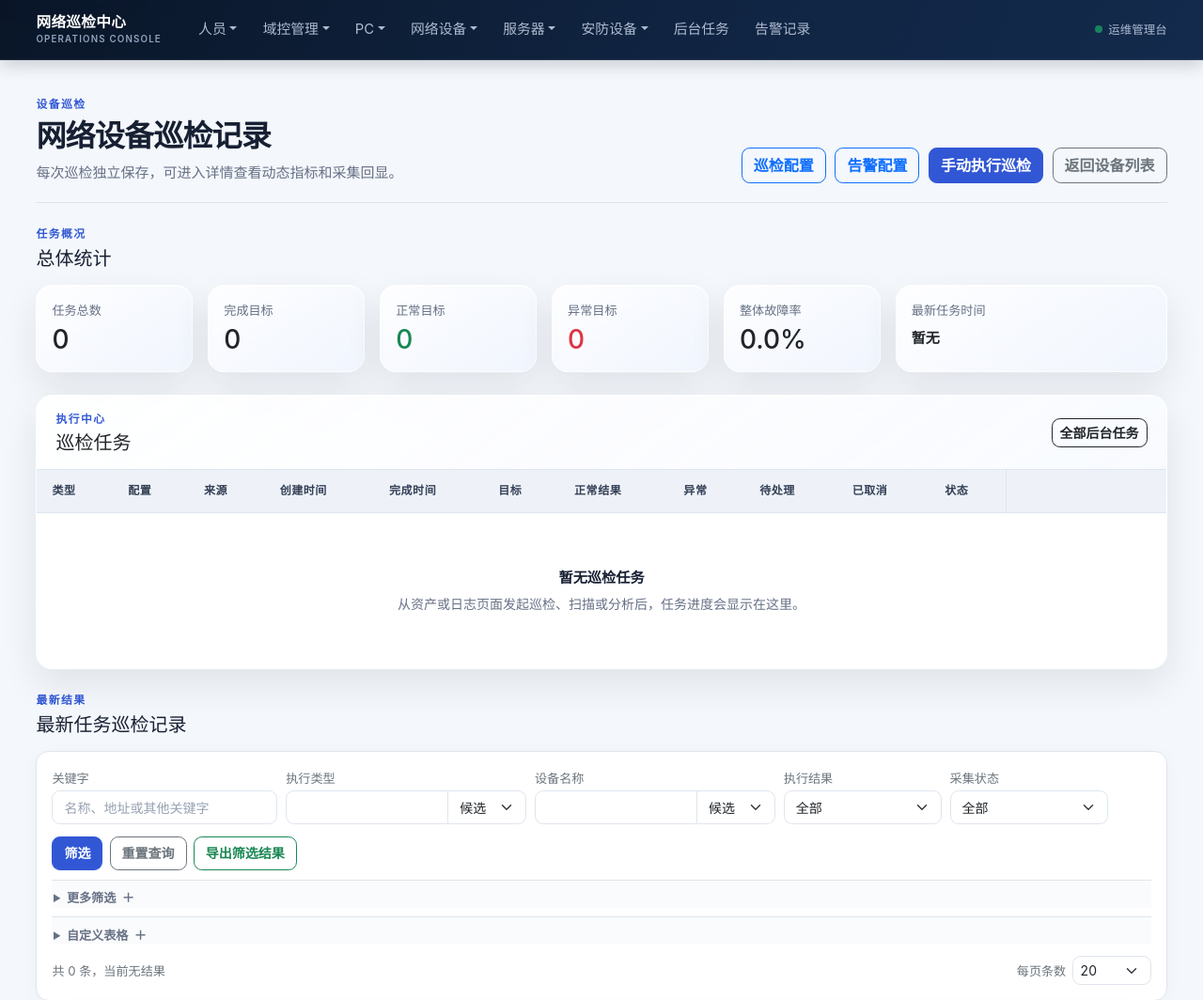
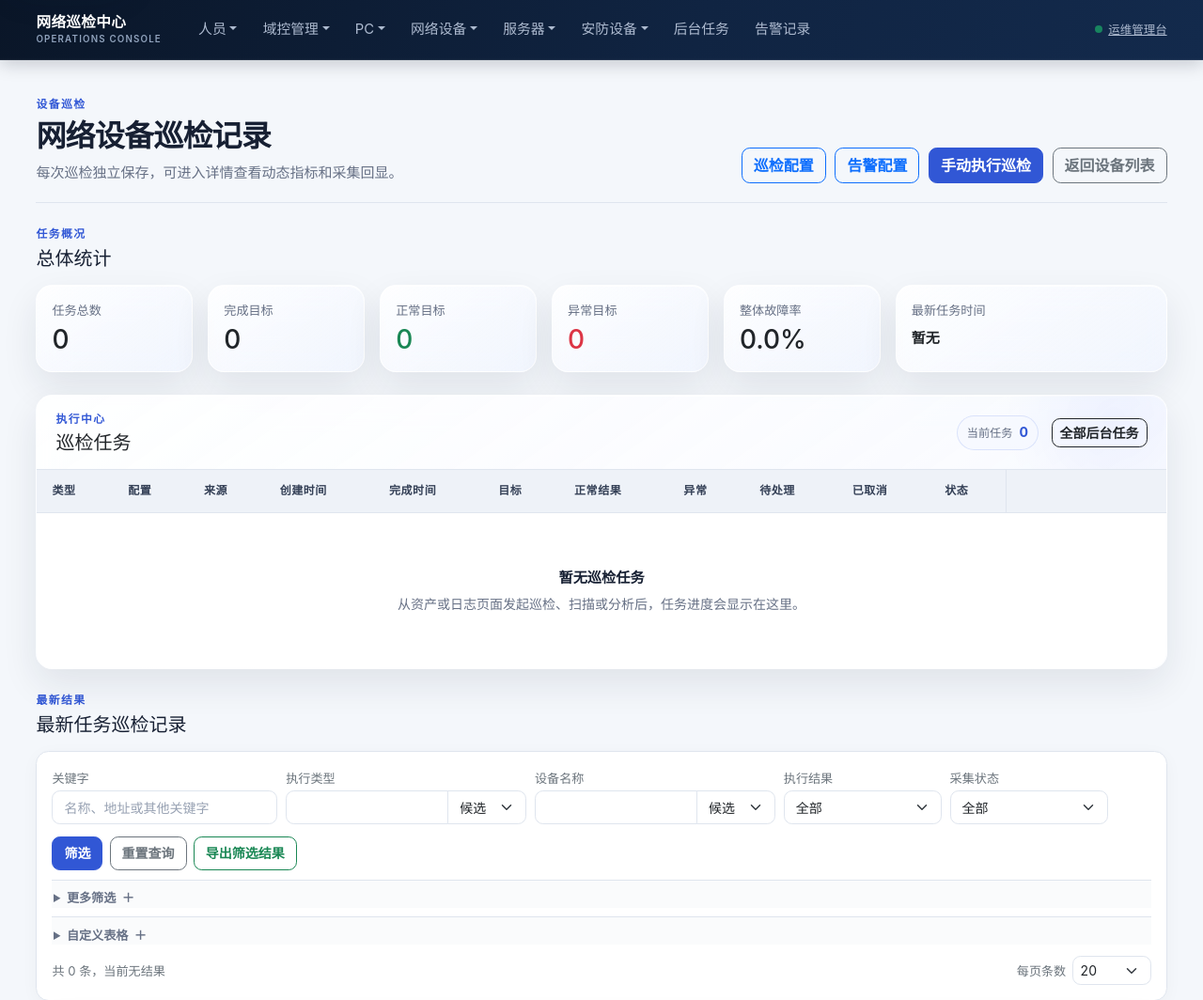
Before and after one commit to a87150/Net-Inspection, a Django app: page /records/networks/ in a window 1280 px wide. Shown: the top 1064 px of the page at 94% size. Run offline with Django 5.2, Linux system fonts and the light colour scheme; data that the repository does not hold is empty; parts of the project's set-up code (start-up, migrations or seed data) failed here and were passed over; some libraries are stand-ins or nearby versions.

Commit message:
style: refine execution and department workspaces

```diff
--- a/index/templates/common/base.html
+++ b/index/templates/common/base.html
@@ -52,7 +52,7 @@
                     <li class="nav-item"><a class="nav-link" href="{% url 'task_list' %}">后台任务</a></li>
                     <li class="nav-item"><a class="nav-link" href="{% url 'alert_list' %}">告警记录</a></li>
                 </ul>
-                <span class="navbar-text app-navbar__context"><span class="status-dot status-dot--success" aria-hidden="true"></span>运维管理台</span>
+                <a class="navbar-text app-navbar__context" href="{% url 'admin:index' %}"><span class="status-dot status-dot--success" aria-hidden="true"></span>运维管理台</a>
             </div>
         </div>
     </nav>
--- a/index/templates/inspections/record_list.html
+++ b/index/templates/inspections/record_list.html
@@ -39,7 +39,7 @@
 
 <div data-table-workspace data-table-key="{{ table_preference_key|default:table_definition.key }}">
     <div class="table-toolbar">{% include 'common/table_workspace.html' %}</div>
-    <div class="card surface-card table-scroll-shell"><p class="table-scroll-hint">可横向滚动查看完整记录，最右侧操作列保持可见</p><div class="table-responsive" role="region" aria-label="{% if record_type == 'computer_analysis' %}日志分析记录{% else %}{{ item_name }}巡检记录{% endif %}数据表" tabindex="0"><table class="table data-table table-hover align-middle mb-0">
+    <div class="card surface-card table-scroll-shell execution-list-workspace"><p class="table-scroll-hint">可横向滚动查看完整记录，最右侧操作列保持可见</p><div class="table-responsive" role="region" aria-label="{% if record_type == 'computer_analysis' %}日志分析记录{% else %}{{ item_name }}巡检记录{% endif %}数据表" tabindex="0"><table class="table data-table table-hover align-middle mb-0">
         <thead><tr>
             {% for field in table_definition.fields %}
             <th data-column-key="{{ field.key }}"{% if field.sortable %} aria-sort="{% if table_state.sort == field.key %}{% if table_state.order == 'asc' %}ascending{% else %}descending{% endif %}{% else %}none{% endif %}"{% endif %}{% if not field.default_visible %} hidden{% endif %}>
--- a/index/templates/inspections/records.html
+++ b/index/templates/inspections/records.html
@@ -5,7 +5,7 @@
 <header class="page-heading"><div class="page-heading__copy"><p class="page-heading__eyebrow">执行记录</p><h1 class="page-heading__title">巡检与分析记录</h1><p class="page-heading__description">PC 日志分析记录与网络设备、服务器、安防设备巡检统一展示。</p></div><div class="page-heading__actions"><a href="{% url 'index' %}" class="btn btn-outline-secondary">返回总览</a></div></header>
 <div data-table-workspace data-table-key="{{ table_preference_key|default:table_definition.key }}">
 <div class="table-toolbar">{% include 'common/table_workspace.html' %}</div>
-<div class="card surface-card table-scroll-shell"><p class="table-scroll-hint">可横向滚动查看完整执行记录</p><div class="table-responsive" role="region" aria-label="巡检与分析记录数据表" tabindex="0"><table class="table data-table table-hover align-middle mb-0"><thead><tr>
+<div class="card surface-card table-scroll-shell execution-list-workspace"><p class="table-scroll-hint">可横向滚动查看完整执行记录</p><div class="table-responsive" role="region" aria-label="巡检与分析记录数据表" tabindex="0"><table class="table data-table table-hover align-middle mb-0"><thead><tr>
 {% for field in table_definition.fields %}<th data-column-key="{{ field.key }}"{% if field.sortable %} aria-sort="{% if table_state.sort == field.key %}{% if table_state.order == 'asc' %}ascending{% else %}descending{% endif %}{% else %}none{% endif %}"{% endif %}{% if not field.default_visible %} hidden{% endif %}>{% if field.sortable %}{% if table_state.sort == field.key and table_state.order == 'asc' %}{% query_transform request page=None sort=field.key order='desc' page_size=table_state.page_size as sort_query %}<a class="table-sort-link" data-sort-key="{{ field.key }}" href="?{{ sort_query }}" aria-label="按{{ field.label }}降序排列">{{ field.label }}</a>{% else %}{% query_transform request page=None sort=field.key order='asc' page_size=table_state.page_size as sort_query %}<a class="table-sort-link" data-sort-key="{{ field.key }}" href="?{{ sort_query }}" aria-label="按{{ field.label }}升序排列">{{ field.label }}</a>{% endif %}{% else %}{{ field.label }}{% endif %}</th>{% endfor %}<th class="table-actions-column table-actions-cell">操作</th></tr></thead><tbody>
 {% for record in page_obj %}<tr>{% for field in table_definition.fields %}<td data-column-key="{{ field.key }}"{% if not field.default_visible %} hidden{% endif %}>{% if field.key == 'status' %}{% if record.ok %}<span class="badge text-bg-success">正常</span>{% else %}<span class="badge text-bg-danger">异常</span>{% endif %}{% else %}{{ record|get_item:field.source|format_table_value:field.kind }}{% endif %}</td>{% endfor %}<td class="table-actions-cell"><a href="{{ record.url }}" class="btn btn-outline-dark btn-sm">查看详情</a></td></tr>
 {% empty %}<tr><td colspan="6"><div class="empty-state"><strong>暂无执行记录</strong><span>完成巡检或分析后，结果将显示在这里。</span></div></td></tr>{% endfor %}
--- a/index/templates/inspections/task_list.html
+++ b/index/templates/inspections/task_list.html
@@ -2,6 +2,6 @@
 {% load extras %}
 {% block title %}后台任务{% endblock %}
 {% block content %}
-<header class="page-heading"><div class="page-heading__copy"><p class="page-heading__eyebrow">执行中心</p><h1 class="page-heading__title">任务列表</h1><p class="page-heading__description">手动和定时任务均由独立 Worker 执行；本页只展示进度与结果。</p></div><div class="page-heading__actions"><a class="btn btn-outline-secondary" href="{% url 'index' %}">返回总览</a></div></header>
-<div data-table-workspace data-table-key="task-runs"><div class="table-toolbar">{% include 'common/table_workspace.html' %}</div><div class="card surface-card table-scroll-shell"><p class="table-scroll-hint">可横向滚动查看完整任务信息</p><div class="table-responsive" role="region" aria-label="后台任务数据表" tabindex="0"><table class="table data-table table-hover align-middle mb-0"><thead><tr>{% for field in table_definition.fields %}<th>{{ field.label }}</th>{% endfor %}<th class="table-actions-column table-actions-cell">操作</th></tr></thead><tbody>{% for task in page_obj %}<tr><td>{{ task.get_task_type_display }}</td><td>{{ task.get_source_display }}</td><td><span class="badge status-badge {% if task.status == 'success' %}text-bg-success{% elif task.status == 'failed' %}text-bg-danger{% elif task.status == 'partial' %}text-bg-warning{% else %}text-bg-info{% endif %}">{{ task.get_status_display }}</span></td><td>{{ task.progress }}%</td><td>{{ task.created_at|date:'Y-m-d H:i:s' }}</td><td class="text-end table-actions-cell"><a class="btn btn-outline-dark btn-sm" href="{% url 'task_detail' task.pk %}">查看进度</a></td></tr>{% empty %}<tr><td colspan="10"><div class="empty-state"><strong>暂无后台任务</strong><span>从资产或日志分析记录页面创建手动执行任务。</span></div></td></tr>{% endfor %}</tbody></table></div></div>{% include 'common/pagination.html' %}</div>
+<header class="page-heading"><div class="page-heading__copy"><p class="page-heading__eyebrow">执行中心</p><h1 class="page-heading__title">任务执行中心 <span class="page-heading__subtitle">任务列表</span></h1><p class="page-heading__description">手动和定时任务均由独立 Worker 执行；本页只展示进度与结果。</p></div><div class="page-heading__actions"><a class="btn btn-outline-secondary" href="{% url 'index' %}">返回总览</a></div></header>
+<div data-table-workspace data-table-key="task-runs"><div class="table-toolbar">{% include 'common/table_workspace.html' %}</div><div class="card surface-card table-scroll-shell execution-list-workspace"><p class="table-scroll-hint">可横向滚动查看完整任务信息</p><div class="table-responsive" role="region" aria-label="后台任务数据表" tabindex="0"><table class="table data-table table-hover align-middle mb-0"><thead><tr>{% for field in table_definition.fields %}<th>{{ field.label }}</th>{% endfor %}<th class="table-actions-column table-actions-cell">操作</th></tr></thead><tbody>{% for task in page_obj %}<tr><td>{{ task.get_task_type_display }}</td><td>{{ task.get_source_display }}</td><td><span class="badge status-badge {% if task.status == 'success' %}text-bg-success{% elif task.status == 'failed' %}text-bg-danger{% elif task.status == 'partial' %}text-bg-warning{% else %}text-bg-info{% endif %}">{{ task.get_status_display }}</span></td><td>{{ task.progress }}%</td><td>{{ task.created_at|date:'Y-m-d H:i:s' }}</td><td class="text-end table-actions-cell"><a class="btn btn-outline-dark btn-sm" href="{% url 'task_detail' task.pk %}">查看进度</a></td></tr>{% empty %}<tr><td colspan="10"><div class="empty-state"><strong>暂无后台任务</strong><span>从资产或日志分析记录页面创建手动执行任务。</span></div></td></tr>{% endfor %}</tbody></table></div></div>{% include 'common/pagination.html' %}</div>
 {% endblock %}
--- a/index/templates/inspections/taskbar.html
+++ b/index/templates/inspections/taskbar.html
@@ -1,11 +1,11 @@
 {% load extras %}
-<section class="card surface-card inspection-taskbar" aria-labelledby="inspection-taskbar-title">
+<section class="card surface-card inspection-taskbar execution-workspace" aria-labelledby="inspection-taskbar-title">
     <div class="card-header surface-card__header inspection-taskbar__header">
         <div>
             <p class="page-heading__eyebrow mb-1">执行中心</p>
             <h2 class="h5 mb-0" id="inspection-taskbar-title">{{ task_section_title|default:'巡检任务栏' }}</h2>
         </div>
-        <a class="btn btn-outline-dark btn-sm" href="{% url 'task_list' %}">全部后台任务</a>
+        <div class="execution-workspace__header-actions"><div class="execution-workspace__summary"><span>当前任务</span><strong>{{ task_page.paginator.count }}</strong></div><a class="btn btn-outline-dark btn-sm" href="{% url 'task_list' %}">全部后台任务</a></div>
     </div>
     <div class="table-scroll-shell">
     <p class="table-scroll-hint">可横向滚动查看完整任务信息</p>
--- a/index/templates/people/statistics.html
+++ b/index/templates/people/statistics.html
@@ -22,8 +22,8 @@
     </div>
 </section>
 
-<section class="card surface-card" aria-labelledby="department-statistics-title">
-    <div class="card-header surface-card__header"><div><p class="page-heading__eyebrow mb-1">组织分布</p><h2 class="h5 mb-0" id="department-statistics-title">部门统计</h2></div></div>
+<section class="card surface-card department-workspace" aria-labelledby="department-statistics-title">
+    <div class="card-header surface-card__header department-workspace__header"><div><p class="page-heading__eyebrow mb-1">组织分布</p><h2 class="h5 mb-0" id="department-statistics-title">部门统计</h2></div><div class="department-workspace__summary"><span>整体在职率</span><strong>{{ metrics.active_rate|floatformat:1 }}%</strong></div></div>
     <div class="table-responsive" role="region" aria-label="部门人员统计" tabindex="0">
         <table class="table data-table table-hover align-middle mb-0">
             <thead><tr><th>部门</th><th>人员总数</th><th>在职</th><th>离职</th><th>在职率</th></tr></thead>
--- a/static/app/css/style.css
+++ b/static/app/css/style.css
@@ -175,6 +175,14 @@ body.app-shell {
     backdrop-filter: blur(16px) saturate(125%);
 }
 
+.page-heading__subtitle {
+    color: var(--color-text-muted);
+    font-size: .58em;
+    font-weight: 600;
+    letter-spacing: -.01em;
+    white-space: nowrap;
+}
+
 .surface-card__header,
 .surface-card > .card-header {
     border-bottom: 1px solid var(--color-border);
@@ -550,6 +558,60 @@ details > summary {
 
 .modal-footer {
     gap: .5rem;
+}
+
+.execution-workspace {
+    position: relative;
+    isolation: isolate;
+}
+
+.execution-workspace::before,
+.department-workspace::before,
+.execution-list-workspace::before {
+    position: absolute;
+    z-index: -1;
+    top: -6rem;
+    right: -4rem;
+    width: 15rem;
+    height: 15rem;
+    border-radius: 50%;
+    background: radial-gradient(circle, rgba(102, 136, 255, .16), rgba(102, 136, 255, 0) 69%);
+    content: '';
+    pointer-events: none;
+}
+
+.execution-workspace__header-actions,
+.department-workspace__header {
+    display: flex;
+    align-items: center;
+    justify-content: space-between;
+    gap: .85rem;
+}
+
+.execution-workspace__summary,
+.department-workspace__summary {
+    display: inline-flex;
+    align-items: baseline;
+    gap: .45rem;
+    padding: .38rem .62rem;
+    border: 1px solid rgba(89, 120, 230, .18);
+    border-radius: 999px;
+    background: rgba(246, 249, 255, .72);
+    color: var(--color-text-muted);
+    font-size: .76rem;
+}
+
+.execution-workspace__summary strong,
+.department-workspace__summary strong {
+    color: var(--color-primary);
+    font-size: .92rem;
+    font-variant-numeric: tabular-nums;
+}
+
+.department-workspace,
+.execution-list-workspace {
+    position: relative;
+    isolation: isolate;
 }
 
 .page-pagination {
@@ -1480,4 +1542,15 @@ code {
         flex-direction: column;
         gap: .2rem;
     }
-}
+
+    .inspection-taskbar__header,
+    .execution-workspace__header-actions,
+    .department-workspace__header {
+        align-items: flex-start;
+        flex-direction: column;
+    }
+
+    .execution-workspace__header-actions {
+        width: 100%;
+    }
+}
```
Also changed, not shown: tests/frontend/test_ui_design_contracts.py (+21 -0 lines).
